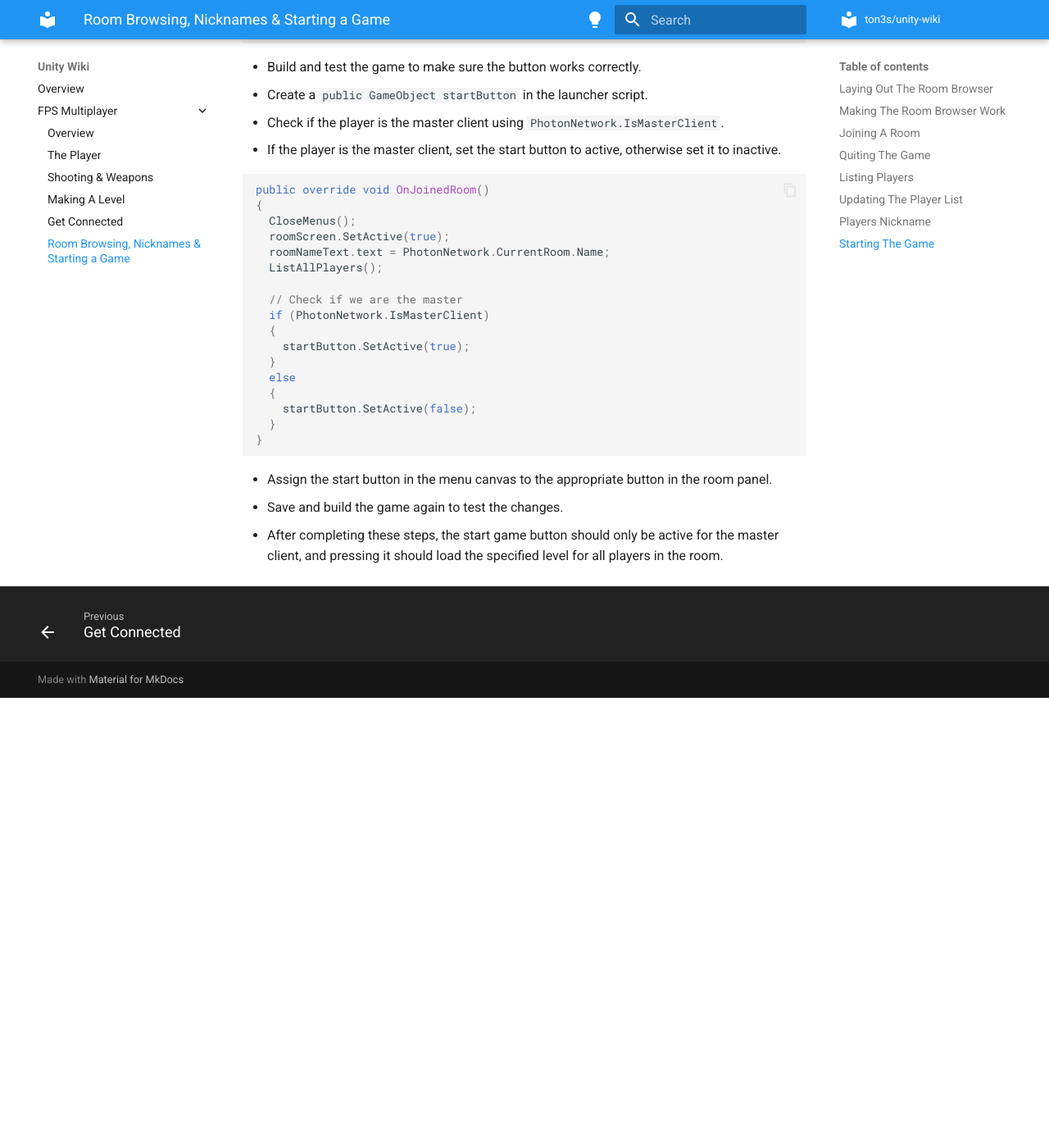
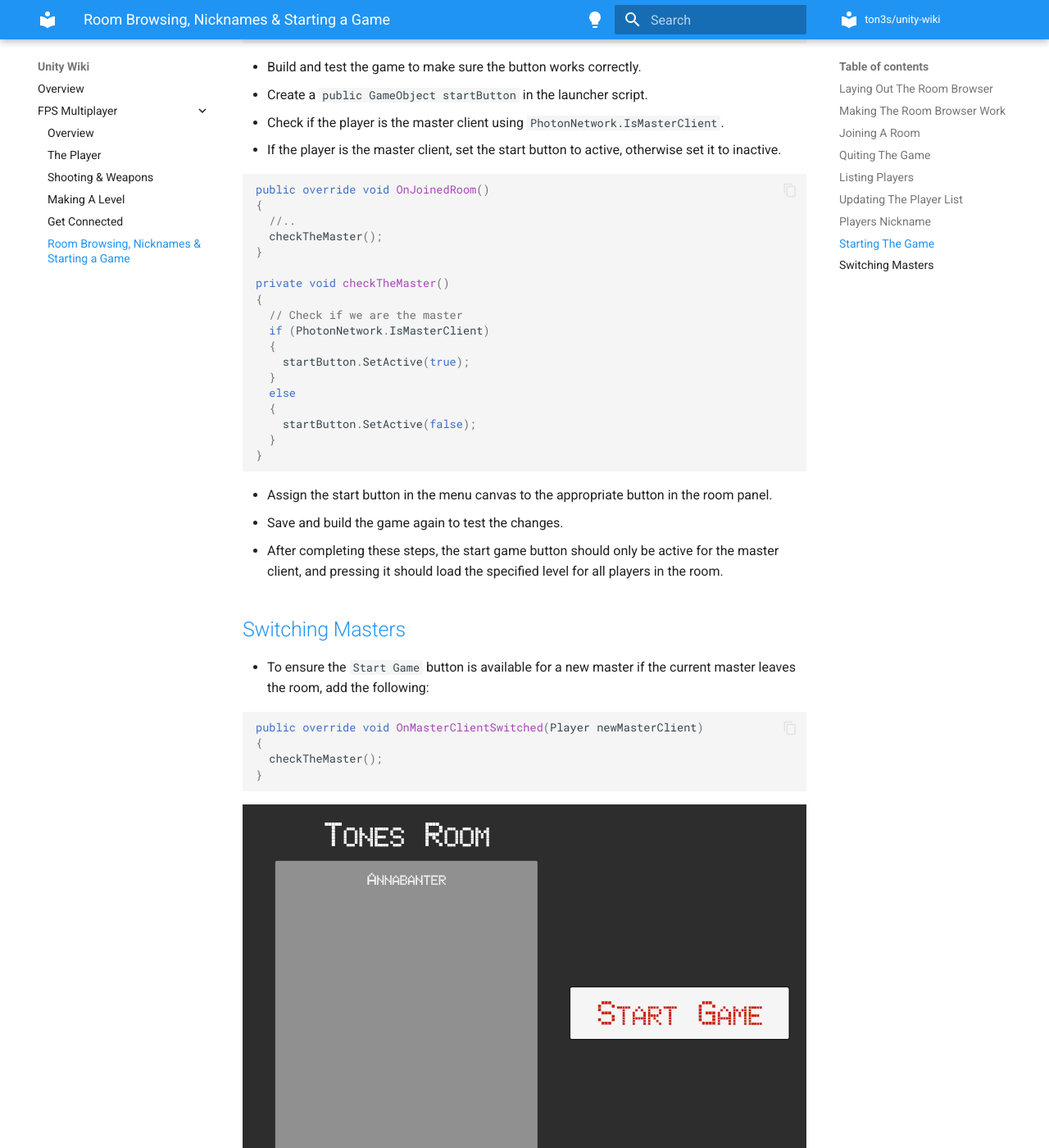
Before and after one commit to ton3s/unity-wiki, an MkDocs documentation site: the page built from docs/fps-multiplayer/starting-game.md, in a window 1280 px wide and 1400 px high, scrolled down 10321 px. Shown: the whole window at 82% size. Built offline with MkDocs 1.6.1 and Material for MkDocs 9.7.7, drawn with Linux system fonts in a browser that asks for light colours; before the commit the page ends 11172 px from its top, so only the background shows below that.

Commit message:
Add video 48

````diff
--- a/docs/fps-multiplayer/starting-game.md
+++ b/docs/fps-multiplayer/starting-game.md
@@ -363,11 +363,12 @@ public void StartGame()
 ```cs
 public override void OnJoinedRoom()
 {
-  CloseMenus();
-  roomScreen.SetActive(true);
-  roomNameText.text = PhotonNetwork.CurrentRoom.Name;
-  ListAllPlayers();
+  //..
+  checkTheMaster();
+}
 
+private void checkTheMaster()
+{
   // Check if we are the master
   if (PhotonNetwork.IsMasterClient)
   {
@@ -383,3 +384,16 @@ public override void OnJoinedRoom()
 - Assign the start button in the menu canvas to the appropriate button in the room panel.
 - Save and build the game again to test the changes.
 - After completing these steps, the start game button should only be active for the master client, and pressing it should load the specified level for all players in the room.
+
+## [Switching Masters](https://www.udemy.com/course/unity-online-multiplayer/learn/lecture/25988004#questions)
+
+- To ensure the `Start Game` button is available for a new master if the current master leaves the room, add the following:
+
+```cs
+public override void OnMasterClientSwitched(Player newMasterClient)
+{
+  checkTheMaster();
+}
+```
+
+![Change Master](images/change-master.png)
````
Also changed, not shown: docs/fps-multiplayer/images/change-master.png (added).
